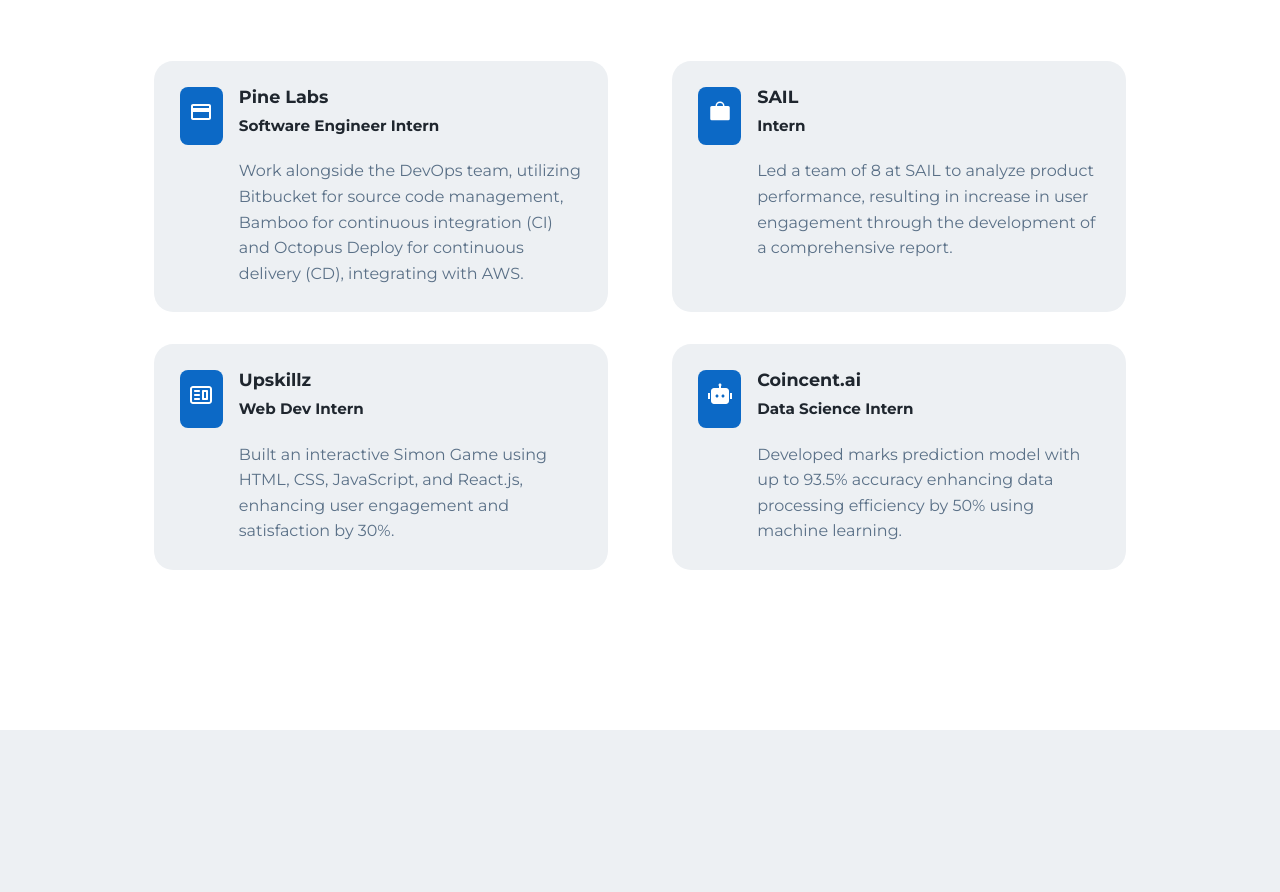
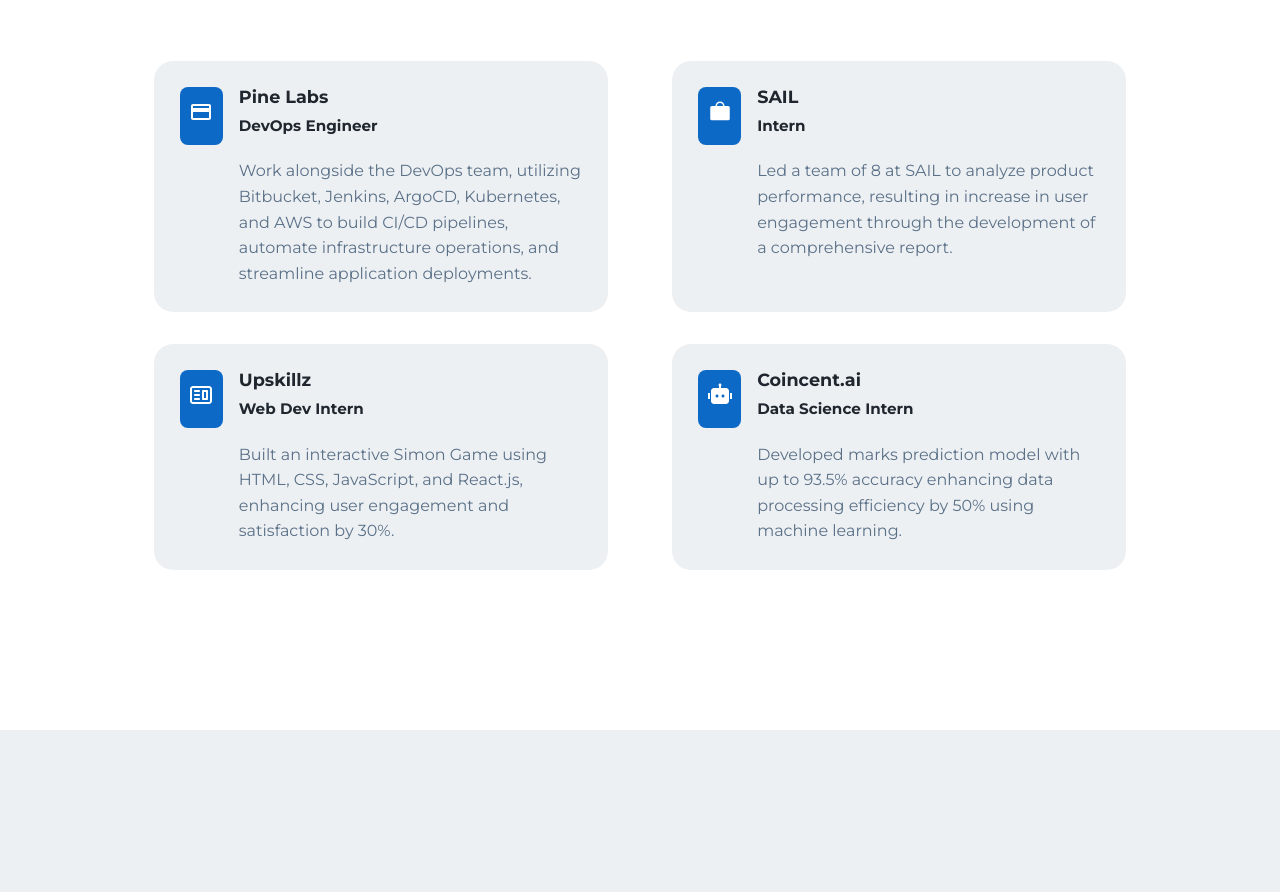
Before and after one commit to Shubham-Kumar-Sahoo/Portfolio-Website, a React (Create React App) app: page / in a window 1280 px wide. Shown: the part 2070-2962 px from the top of the page. Built offline with nearby package versions, Linux system fonts and the light colour scheme.

Commit message:
Change Software Engineer Intern to DevOps Engineer
Updated the title and description for the Software Engineer Intern position to reflect a DevOps Engineer role with a focus on CI/CD pipelines and infrastructure automation.

```diff
--- a/src/sections/experience/data.js
+++ b/src/sections/experience/data.js
@@ -6,7 +6,7 @@
 
 const data = [
     {
-        id: 1, icon: <MdOutlinePayment />, title: 'Software Engineer Intern', company: 'Pine Labs' , desc: "Work alongside the DevOps team, utilizing Bitbucket for source code management, Bamboo for continuous integration (CI) and Octopus Deploy for continuous delivery (CD), integrating with AWS."
+        id: 1, icon: <MdOutlinePayment />, title: 'DevOps Engineer', company: 'Pine Labs' , desc: "Work alongside the DevOps team, utilizing Bitbucket, Jenkins, ArgoCD, Kubernetes, and AWS to build CI/CD pipelines, automate infrastructure operations, and streamline application deployments."
     },
     {
         id: 2, icon: <PiBagSimpleFill />, title: 'Intern', company: 'SAIL' , desc: "Led a team of 8 at SAIL to analyze product performance, resulting in increase in user engagement through the development of a comprehensive report."
```
